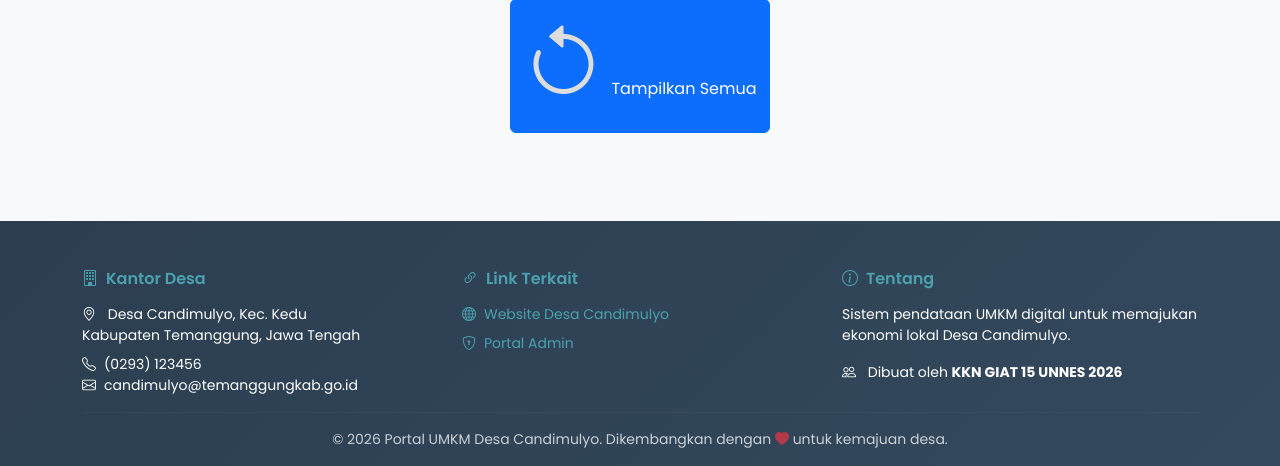
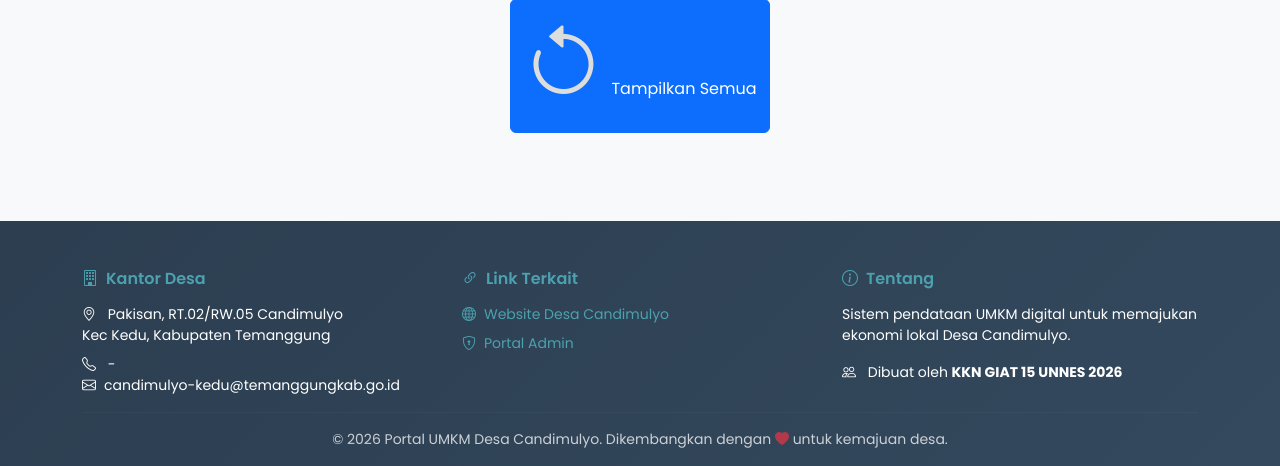
Before and after one commit to baszee/umkm-candimulyo, a CodeIgniter 4 app: the page made by app/Views/landing_page.php in a window 1280 px wide. Shown: the part 902-1368 px from the top of the page. Run offline with PHP 8.4 and a stand-in for CodeIgniter, Linux system fonts and the light colour scheme; the template is opened without the code that fills it, so the values that code supplies are empty; some libraries are stand-ins or nearby versions.

Commit message:
update dikit

```diff
--- a/app/Views/auth/login.php
+++ b/app/Views/auth/login.php
@@ -58,7 +58,7 @@
 
       </div>
       <div class="card-footer text-center bg-white pb-4">
-        <small class="text-muted">&copy; 2026 KKN Tim 1 Undip</small>
+        <small class="text-muted">&copy; 2026 KKN GIAT 15 UNNES</small>
       </div>
     </div>
 
--- a/app/Views/landing_page.php
+++ b/app/Views/landing_page.php
@@ -429,12 +429,12 @@
                     <h6><i class="bi bi-building me-2"></i>Kantor Desa</h6>
                     <p class="small mb-2">
                         <i class="bi bi-geo-alt me-2"></i>
-                        Desa Candimulyo, Kec. Kedu<br>
-                        Kabupaten Temanggung, Jawa Tengah
+                        Pakisan, RT.02/RW.05 Candimulyo<br>
+                        Kec Kedu, Kabupaten Temanggung
                     </p>
                     <p class="small mb-0">
-                        <i class="bi bi-telephone me-2"></i>(0293) 123456<br>
-                        <i class="bi bi-envelope me-2"></i>candimulyo@temanggungkab.go.id
+                        <i class="bi bi-telephone me-2"></i> - <br>
+                        <i class="bi bi-envelope me-2"></i>candimulyo-kedu@temanggungkab.go.id
                     </p>
                 </div>
                 <div class="col-md-4">
```
